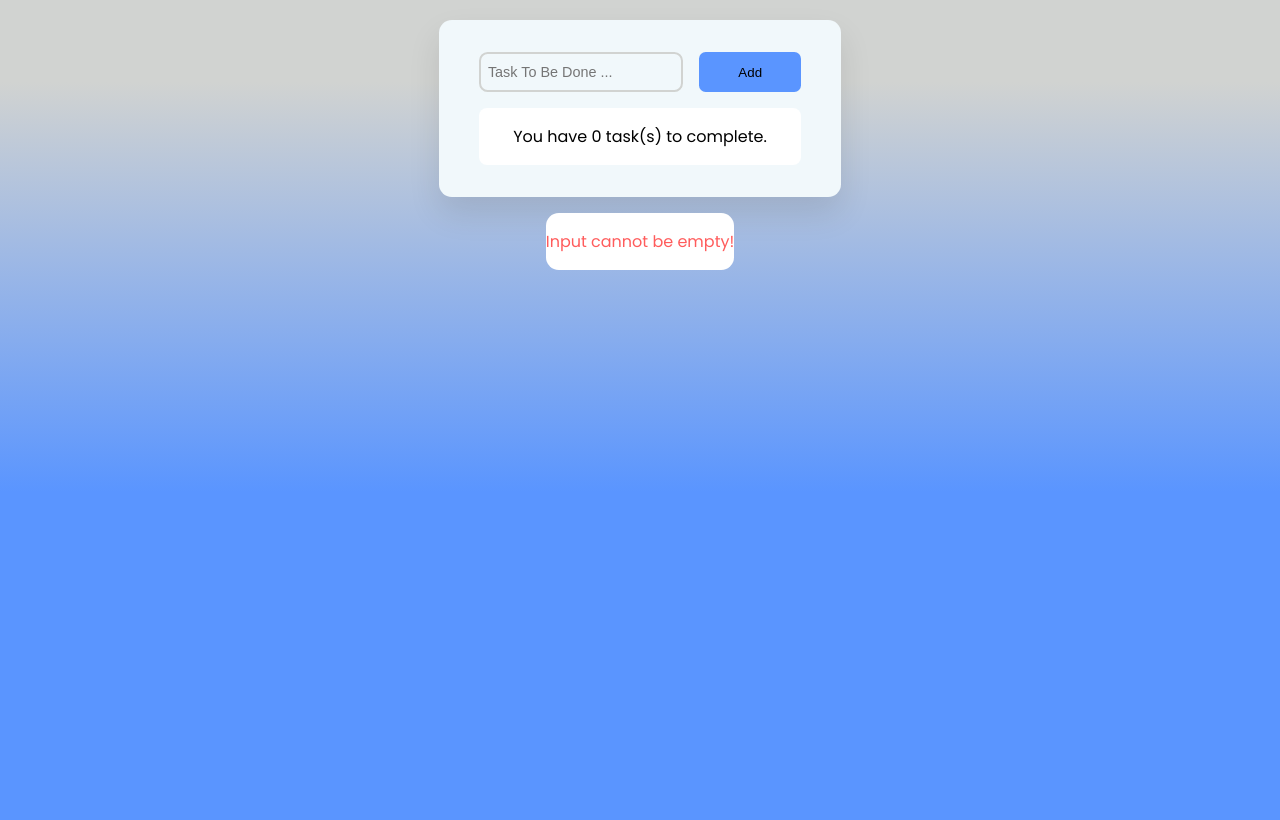
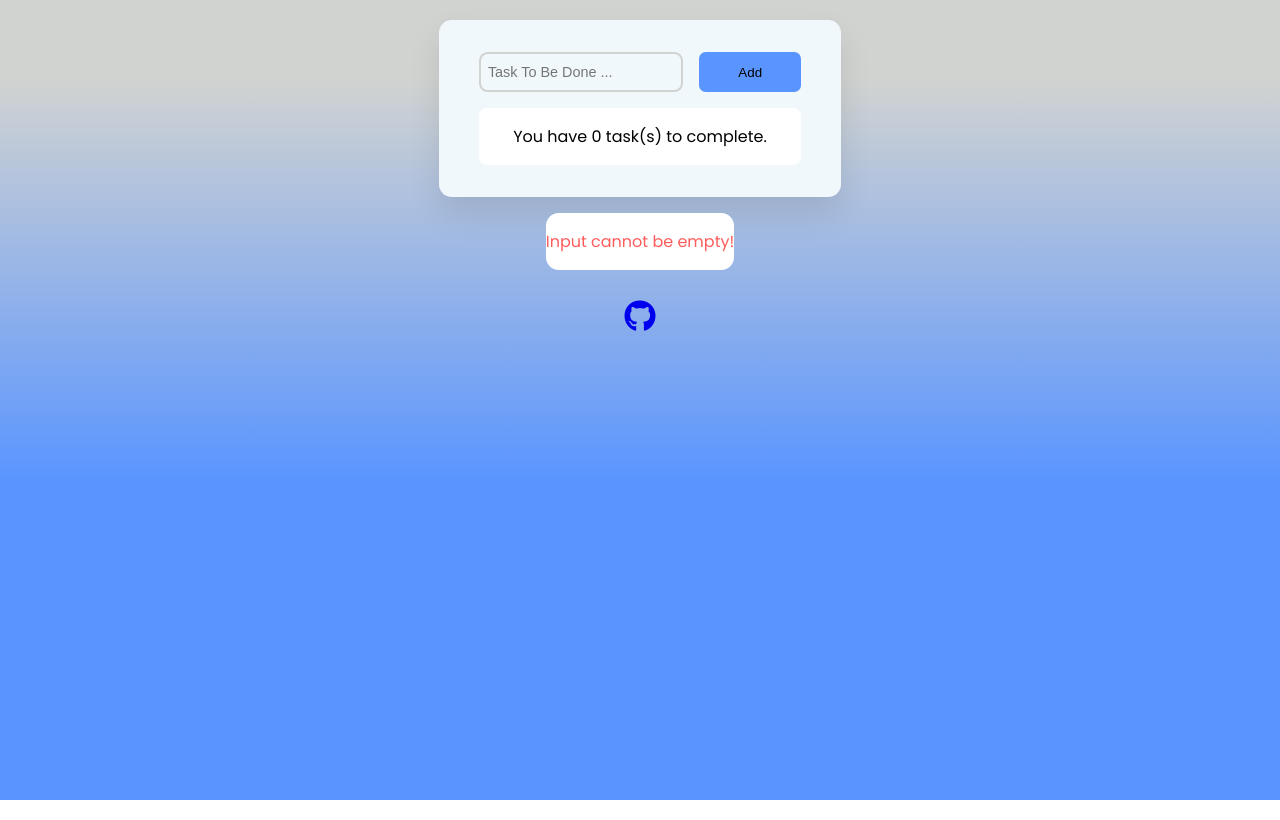
Before and after one commit to dawood-altai/ToDoListApp-JS, a plain HTML site: page index.html in a window 1280 px wide. Drawn offline with Linux system fonts and the light colour scheme.

Commit message:
fac icon added

```diff
--- a/index.html
+++ b/index.html
@@ -5,6 +5,7 @@
     <meta http-equiv="X-UA-Compatible" content="IE=edge">
     <meta name="viewport" content="width=device-width, initial-scale=1.0">
     <link rel="stylesheet" href="https://cdnjs.cloudflare.com/ajax/libs/font-awesome/6.4.0/css/all.min.css" integrity="sha512-iecdLmaskl7CVkqkXNQ/ZH/XLlvWZOJyj7Yy7tcenmpD1ypASozpmT/E0iPtmFIB46ZmdtAc9eNBvH0H/ZpiBw==" crossorigin="anonymous" referrerpolicy="no-referrer" />
+    <link rel="shortcut icon" href="imgs/png-transparent-checkmark-done-exam-list-pencil-todo-xomo-basics-icon-thumbnail-removebg-preview.png" type="image/x-icon">
     <link rel="stylesheet" href="style.css">
     <title>ToDoListApp</title>
 </head>
@@ -23,6 +24,8 @@
         </div>
         <p id="error">Input cannot be empty!</p>
     </div>
+
+    <div id="github"><a href="https://github.com/dawood-altai" target="_blank"><i class="fa-brands fa-github fa-2x"></i></a></div>
   <script src="app.js"></script>
 </body>
 </html>
--- a/style.css
+++ b/style.css
@@ -8,6 +8,9 @@
 }
 body{
     height: 100vh;
+    display: flex;
+    flex-direction: column;
+    align-items: center;
     background: linear-gradient(#d1d3d1 10%,  #5a95ff 60%);
 }
 
@@ -60,6 +63,12 @@
 #wrapper button:hover{
    transform: scale(1.1);
 }
+#github{
+    margin-top: 30px;
+    border-radius: 100%;
+    width: auto;
+}
+
 #error{
     text-align: center;
     position: relative;
```
Also changed, not shown: imgs/png-transparent-checkmark-done-exam-list-pencil-todo-xomo-basics-icon-thumbnail-removebg-preview.png (added).
